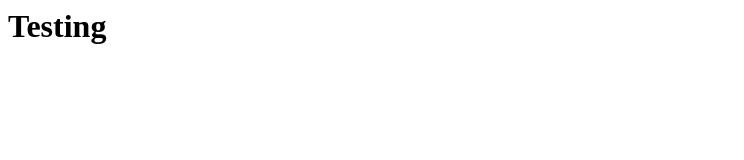
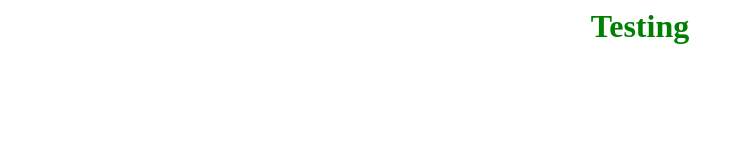
Before and after one commit to SiahBatterson/SiahBatterson.github.io, a plain HTML site: page index.html in a window 1280 px wide. Shown: the whole page, without its empty margins (0-744 px from the left). Drawn offline with Linux system fonts and the light colour scheme.

Commit message:
this is a commit

```diff
--- a/index.html
+++ b/index.html
@@ -3,7 +3,7 @@
     <meta charset="UTF-8" />
     <meta name="viewport" content="width=device-width, initial-scale=1.0" />
     <title>Data Storage</title>
-    <style src="styles.css"></style>
+    <link rel="stylesheet" href="styles.css" />
   </head>
   <body>
     <h1 id="title">Testing</h1>
```
